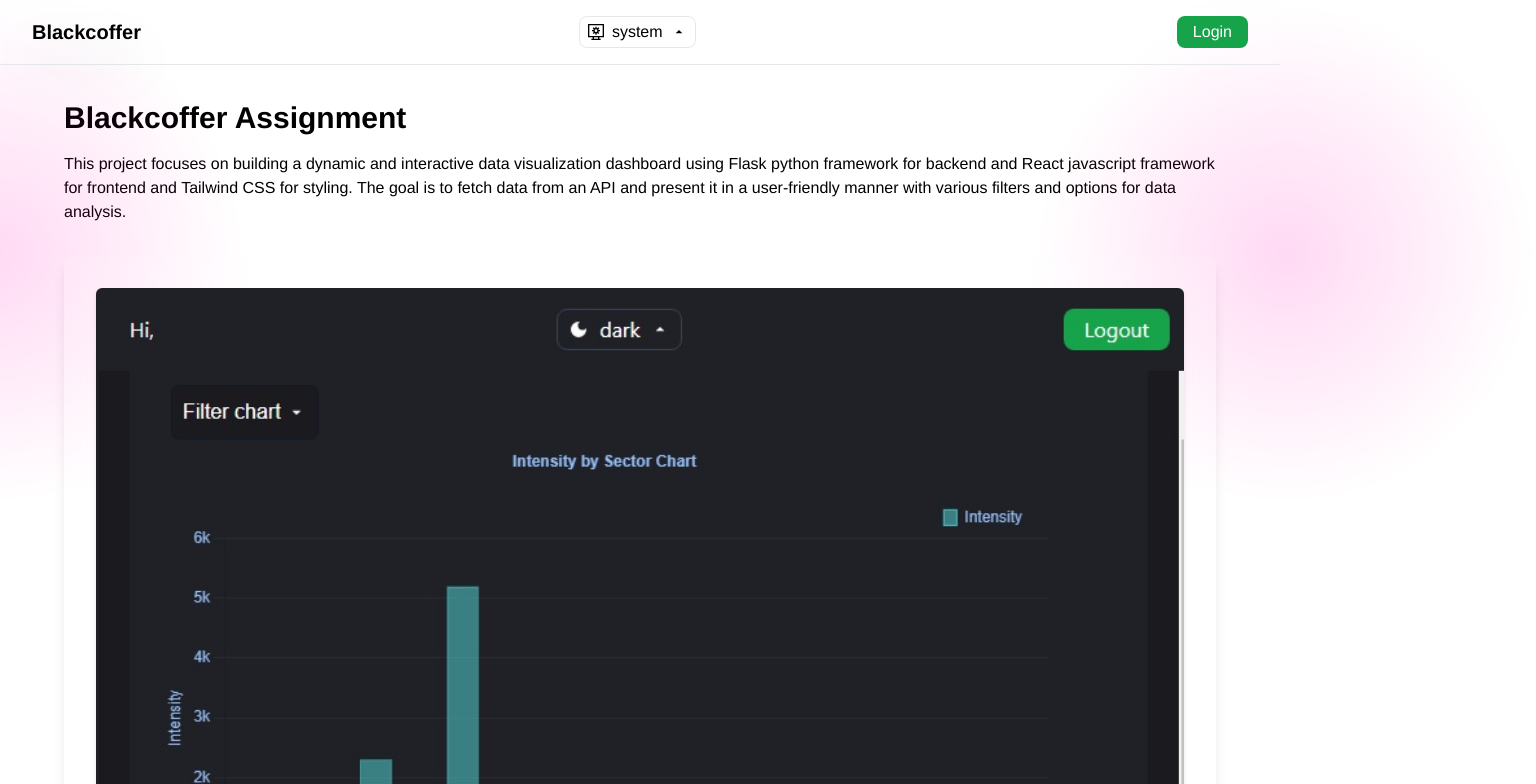
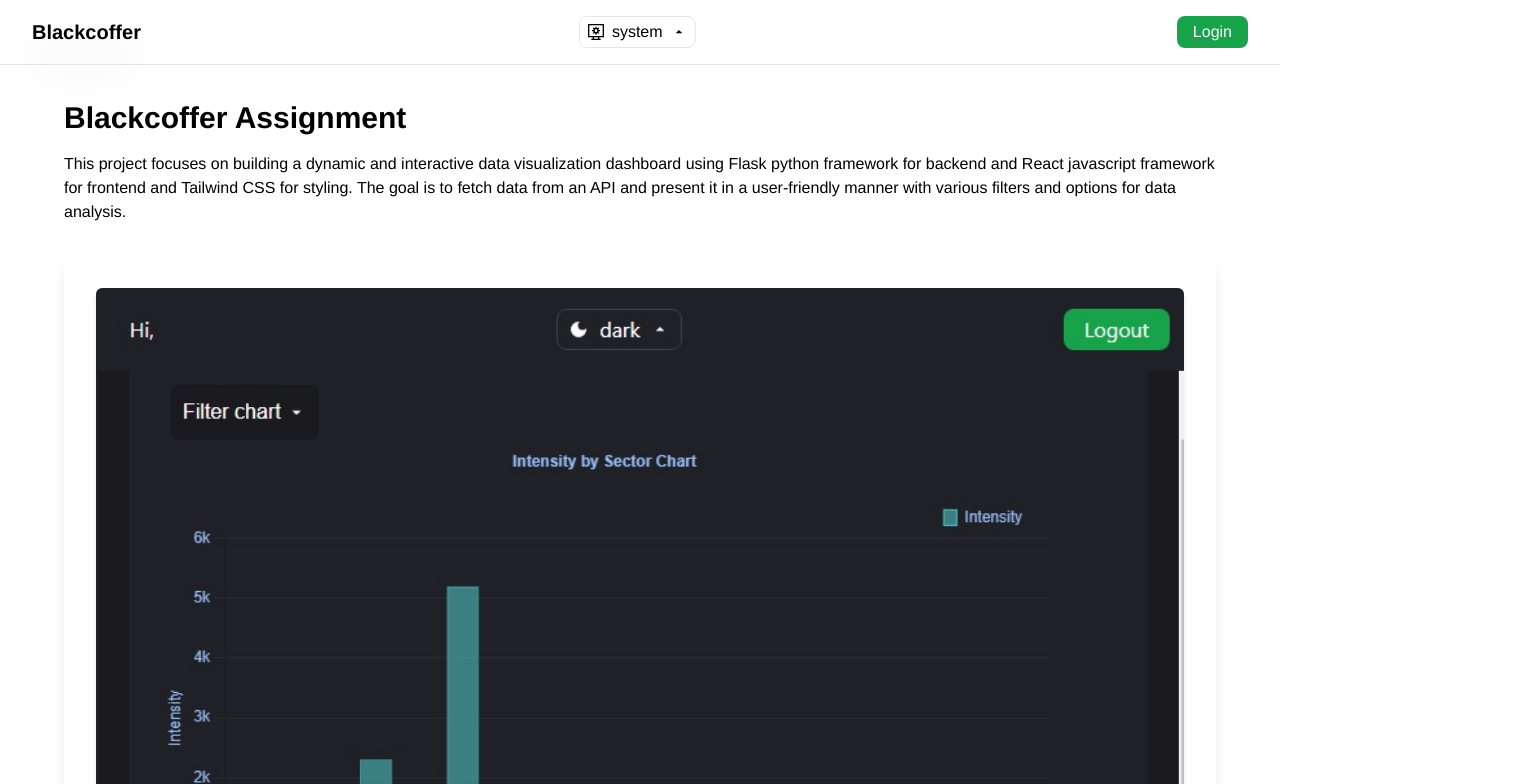
Before and after one commit to pascal-tech1/analytical-dashboard, a React (Vite) app in the folder frontend/: page / in a window 1280 px wide. Shown: the top 784 px of the page, 1536 px wide, since content can reach past the window. Built offline with nearby package versions, Linux system fonts and the light colour scheme.

Commit message:
Update generalPageLayout.jsx

```diff
--- a/frontend/src/generalPages/generalPageLayout.jsx
+++ b/frontend/src/generalPages/generalPageLayout.jsx
@@ -5,8 +5,7 @@
 const GeneralPageLayout = () => {
   return (
     <section className=" font-inter dashboardLayout  ">
-      <div class="relative h-full w-full bg-slate-950"><div class="absolute bottom-0 left-[-20%] right-0 top-[-10%] h-[500px] w-[500px] rounded-full bg-[radial-gradient(circle_farthest-side,rgba(255,0,182,.15),rgba(255,255,255,0))]"></div><div class="absolute bottom-0 right-[-20%] top-[-10%] h-[500px] w-[500px] rounded-full bg-[radial-gradient(circle_farthest-side,rgba(255,0,182,.15),rgba(255,255,255,0))]"></div></div>
-      <div className=" row-start-1 row-span-1  ">
+    <div className=" row-start-1 row-span-1  ">
         <Navbar />
       </div>
 
```
